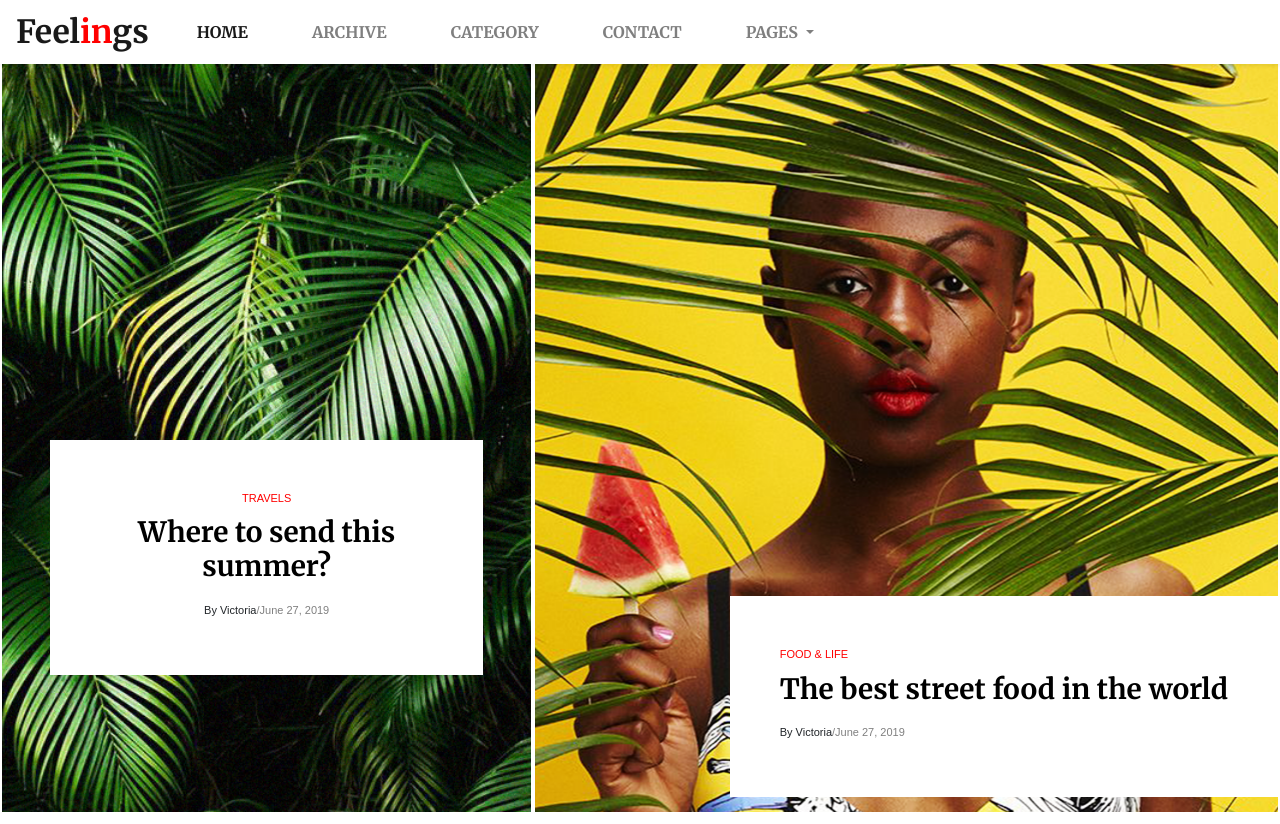
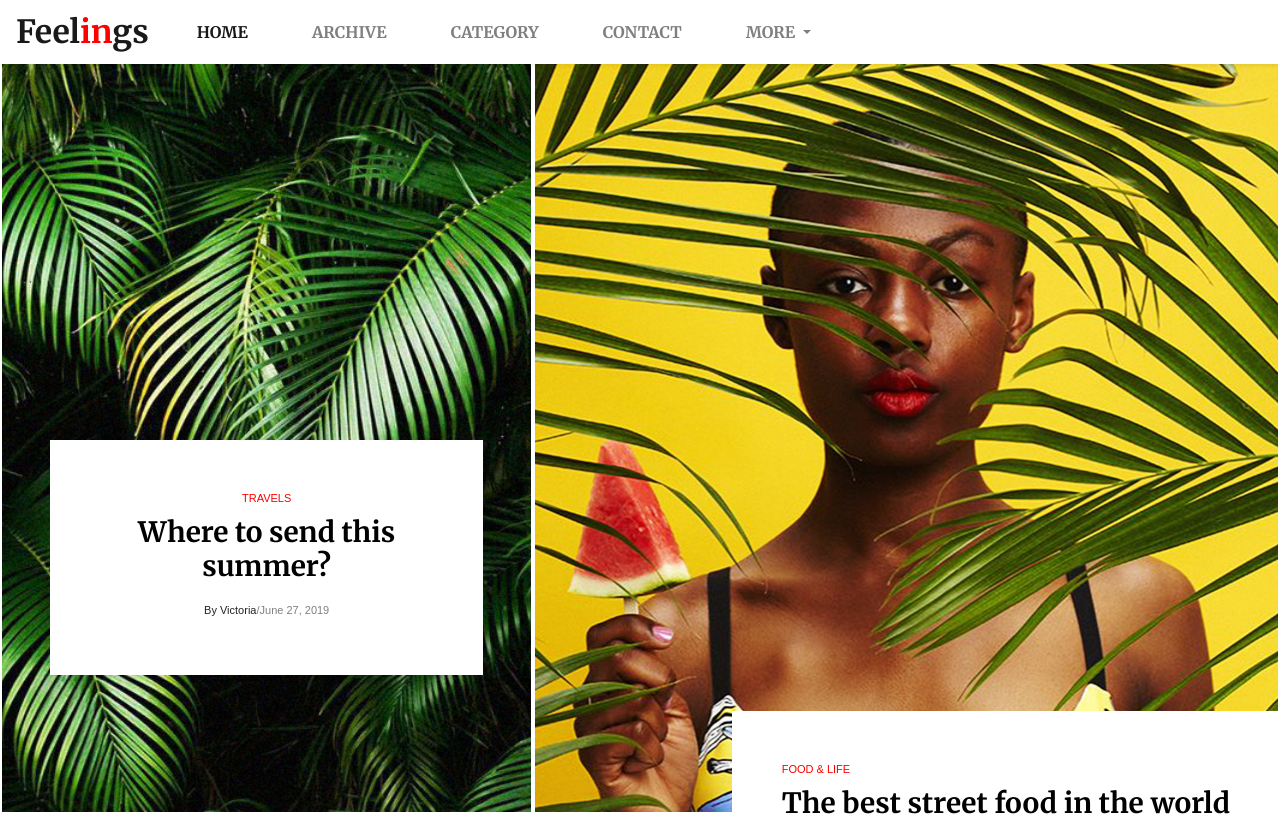
Before and after one commit to riadonova/portfolio-1, a website built with webpack: page src/index.html in a window 1280 px wide. Shown: the top 824 px of the page. Built offline with nearby package versions, Linux system fonts and the light colour scheme.

Commit message:
banner 2 fix

```diff
--- a/src/index.html
+++ b/src/index.html
@@ -29,11 +29,11 @@
             <li class="nav-item dropdown">
                 <a class="nav-link dropdown-toggle" href="#" id="navbarDropdownMenuLink" data-toggle="dropdown"
                    aria-haspopup="true" aria-expanded="false">
-                    PAGES
+                    MORE
                 </a>
                 <div class="dropdown-menu shadow-sm" aria-labelledby="navbarDropdownMenuLink">
-                    <a class="dropdown-item" href="#">SINGLE BLOG</a>
-                    <a class="dropdown-item" href="#">ELEMENTS</a>
+                    <a class="dropdown-item" href="#">ABOUT</a>
+                    <a class="dropdown-item" href="#">JOB</a>
                 </div>
             </li>
         </ul>
@@ -41,7 +41,7 @@
 </nav>
 
 <div class="row-container banner">
-    <div class="row">
+    <div class="row mb-5">
         <div class="col-md-5">
             <div class="banner-1 p-5">
                 <div class="bg-white block-1 text-center">
--- a/src/style/banner.scss
+++ b/src/style/banner.scss
@@ -25,9 +25,10 @@
 }
 
 .block-2 {
-  float: right;
+  position: absolute;
+  right: 0;
   padding: 50px;
-  margin-top: 80%;
+  bottom: -100px;
   h3 {
     margin: 10px 0 20px 0;
   }
```
